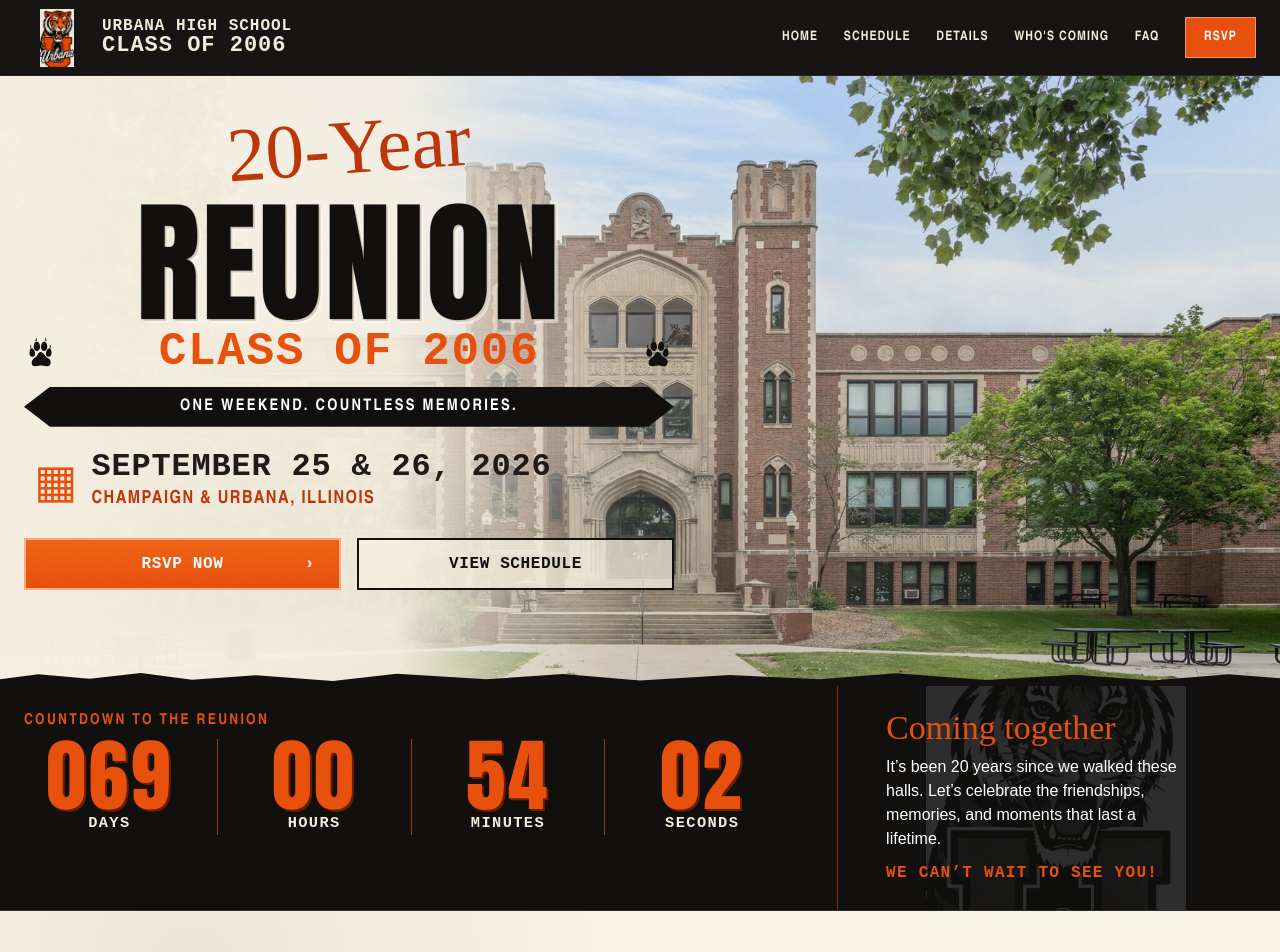
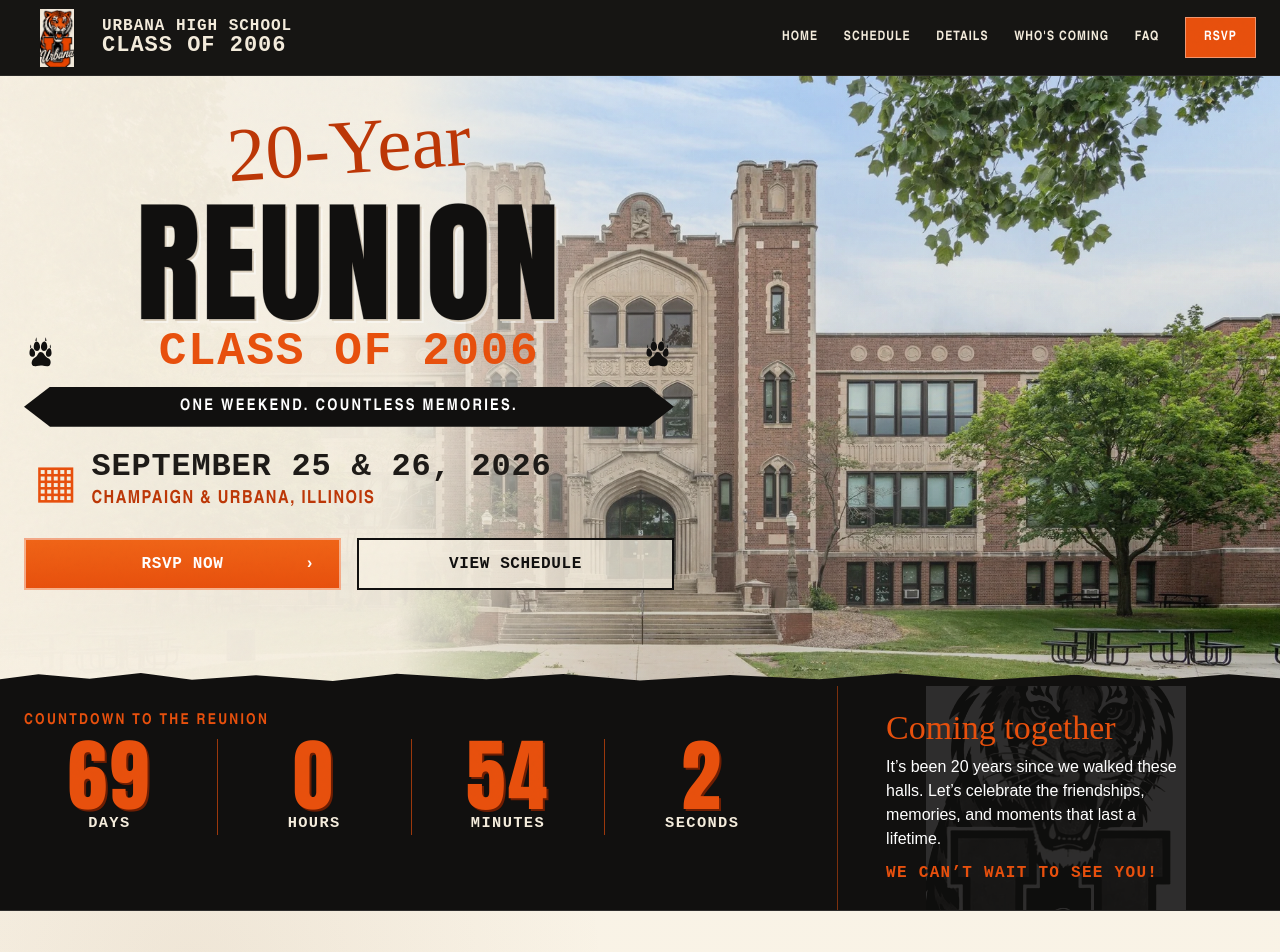
Before and after one commit to urbanahs2006-cmd/UHS-2006-HS-Reunion-, a Next.js app: page / in a window 1280 px wide. Shown: the top 952 px of the page. Built offline with nearby package versions, Linux system fonts and the light colour scheme.

Commit message:
Remove countdown leading zeroes

```diff
--- a/components/Countdown.js
+++ b/components/Countdown.js
@@ -34,7 +34,7 @@ export default function Countdown({ target }) {
     <div className="countdown" aria-label="Countdown to the reunion">
       {units.map(([label]) => (
         <div className="countdown__unit" key={label}>
-          <strong>{String(time[label]).padStart(label === "days" ? 3 : 2, "0")}</strong>
+          <strong>{time[label]}</strong>
           <span>{label}</span>
         </div>
       ))}
```
